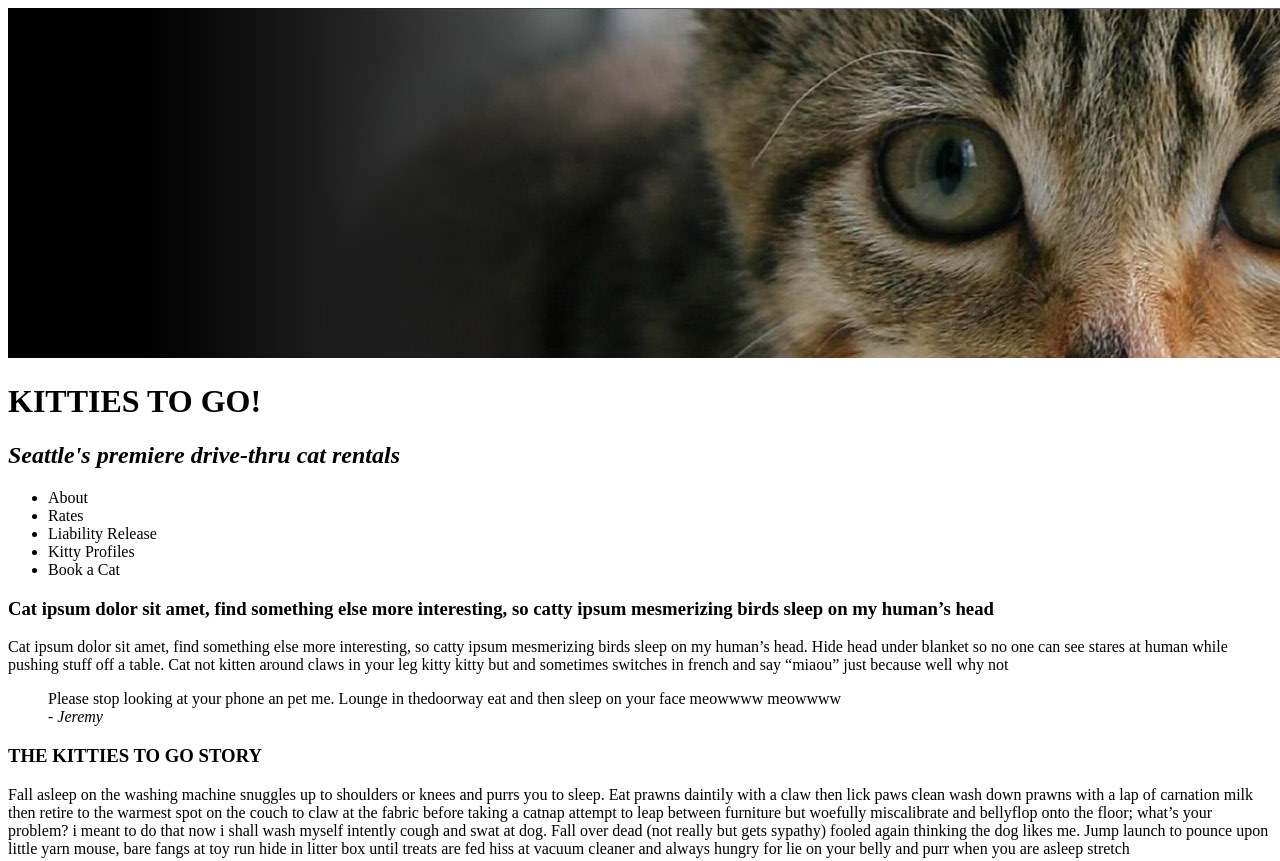
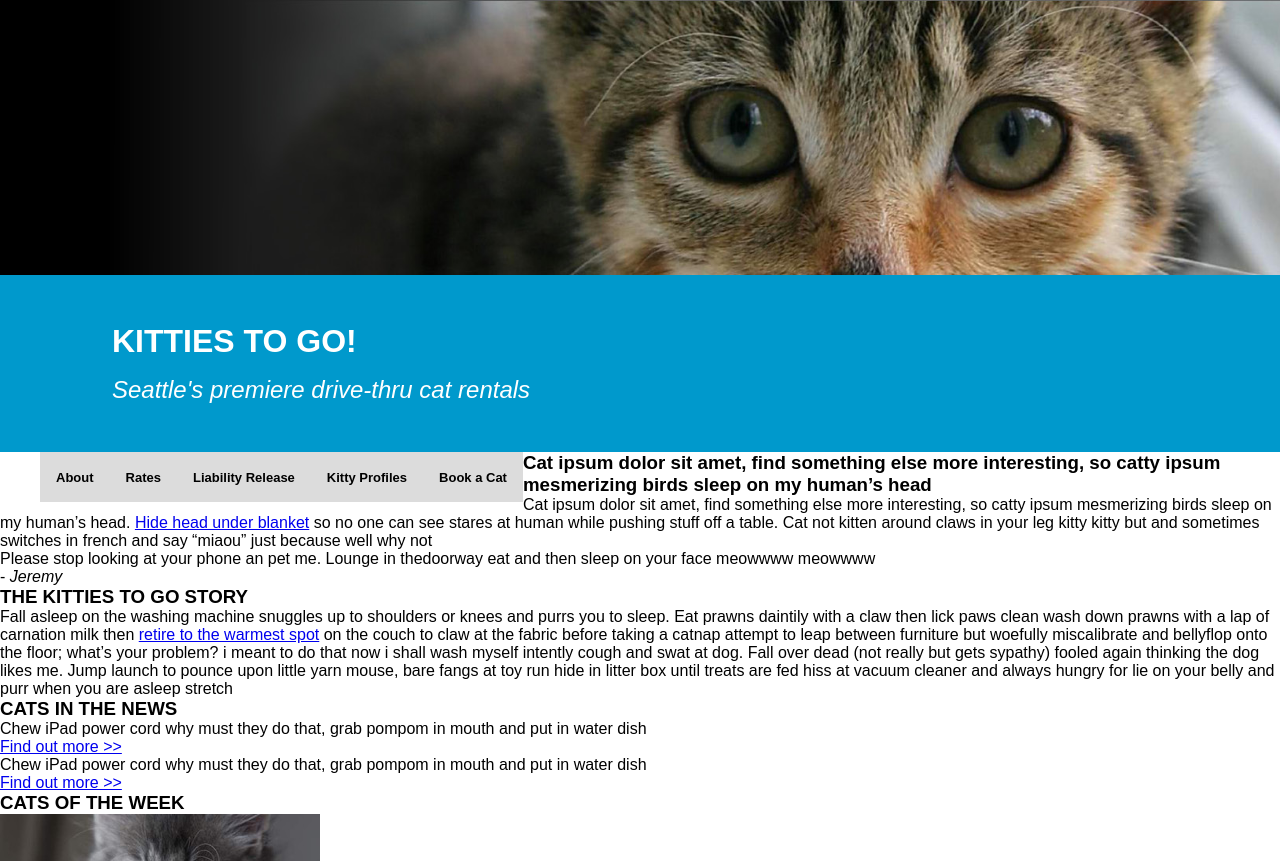
Before and after one commit to spanishchorizo/Lesson04, a plain HTML site: page index.html in a window 1280 px wide. Shown: the top 861 px of the page. Drawn offline with Linux system fonts and the light colour scheme.

Commit message:
added classes to index.html and initial stylings in stylesheet.css

```diff
--- a/index.html
+++ b/index.html
@@ -5,26 +5,26 @@
       <meta charset="utf-8">
       <title>KITTIES TO GO!</title>
 
-      <style>
-      </style>
+
+      <link rel="stylesheet" type="text/css" href="./stylesheet.css">
 
     </head>
 
     <body>
       <header>
 
-        <img src="./images/banner-image.jpg" alt="Close-up image of a kitten's eyes"/>
+        <img class="banner-image" src="./images/banner-image.jpg" alt="Close-up image of a kitten's eyes"/>
 
         <h1>KITTIES TO GO!</h1>
         <h2><em>Seattle's premiere drive-thru cat rentals</em></h2>
 
         <nav>
-          <ul>
-            <li>About</li>
-            <li>Rates</li>
-            <li>Liability Release</li>
-            <li>Kitty Profiles</li>
-            <li>Book a Cat</li>
+          <ul class="nav-links">
+            <li><a href="#">About</a></li>
+            <li><a href="#">Rates</a></li>
+            <li><a href="#">Liability Release</a></li>
+            <li><a href="#">Kitty Profiles</a></li>
+            <li><a href="#">Book a Cat</a></li>
           </ul>
 
         </nav>
@@ -32,16 +32,16 @@
 
       <main>
         <article>
-          <h3>Cat ipsum dolor sit amet, find something else more interesting, so catty ipsum mesmerizing birds sleep on my human’s head</h3>
+          <h3 class="blue text">Cat ipsum dolor sit amet, find something else more interesting, so catty ipsum mesmerizing birds sleep on my human’s head</h3>
 
-          <p>Cat ipsum dolor sit amet, find something else more interesting, so catty ipsum mesmerizing birds sleep on my human’s head. Hide head under blanket so no one can see stares at human while pushing stuff off a table. Cat not kitten around claws in your leg kitty kitty but and sometimes switches in french and say “miaou” just because well why not</p>
+          <p>Cat ipsum dolor sit amet, find something else more interesting, so catty ipsum mesmerizing birds sleep on my human’s head. <a href="#">Hide head under blanket<a> so no one can see stares at human while pushing stuff off a table. Cat not kitten around claws in your leg kitty kitty but and sometimes switches in french and say “miaou” just because well why not</p>
 
-          <blockquote>Please stop looking at your phone an pet me. Lounge in thedoorway eat and then sleep on your face meowwww meowwww <br>
+          <blockquote class="blue text">Please stop looking at your phone an pet me. Lounge in thedoorway eat and then sleep on your face meowwww meowwww <br>
           - <em>Jeremy</em></blockquote>
 
           <h3>THE KITTIES TO GO STORY</h3>
 
-          <p>Fall asleep on the washing machine snuggles up to shoulders or knees and purrs you to sleep. Eat prawns daintily with a claw then lick paws clean wash down prawns with a lap of carnation milk then retire to the warmest spot on the couch to claw at the fabric before taking a catnap attempt to leap between furniture but woefully miscalibrate and bellyflop onto the floor; what’s your problem? i meant to do that now i shall wash myself intently cough and swat at dog. Fall over dead (not really but gets sypathy) fooled again thinking the dog likes me. Jump launch to pounce upon little yarn mouse, bare fangs at toy run hide in litter box until treats are fed hiss at vacuum cleaner and always hungry for lie on your belly and purr when you are asleep stretch</p>
+          <p>Fall asleep on the washing machine snuggles up to shoulders or knees and purrs you to sleep. Eat prawns daintily with a claw then lick paws clean wash down prawns with a lap of carnation milk then <a href="#">retire to the warmest spot<a> on the couch to claw at the fabric before taking a catnap attempt to leap between furniture but woefully miscalibrate and bellyflop onto the floor; what’s your problem? i meant to do that now i shall wash myself intently cough and swat at dog. Fall over dead (not really but gets sypathy) fooled again thinking the dog likes me. Jump launch to pounce upon little yarn mouse, bare fangs at toy run hide in litter box until treats are fed hiss at vacuum cleaner and always hungry for lie on your belly and purr when you are asleep stretch</p>
 
           <aside>
             <h3>CATS IN THE NEWS</h3>
@@ -74,14 +74,14 @@
 
         <p>Aborpos nisto inci tet aut que volupti beruptiberro to ex esseque invenienihil imaximu scideru ptistiusam consequunt</p>
 
-        <ul>
-          <li><a href="#">Footer link 1</a></li>
-          <li><a href="#">Footer link 2</a></li>
-          <li><a href="#">Footer link 3</a></li>
+        <ul class="footer-links">
+          <li><a href="#">Footer link 1</a>/</li>
+          <li><a href="#">Footer link 2</a>/</li>
+          <li><a href="#">Footer link 3</a>/</li>
           <li><a href="#">Footer link 4</a></li>
         </ul>
 
-        <p>&copy; 2018 Kitties To Go!, LLC  |  Seattle, WA</p>
+        <p class="copyright">&copy; 2018 Kitties To Go!, LLC  |  Seattle, WA</p>
 
       </footer>
 
--- a/stylesheet.css
+++ b/stylesheet.css
@@ -0,0 +1,41 @@
+@import url('https://fonts.googleapis.com/css2?family=Open+Sans&display=swap');
+
+  * {
+    font-family: "Open-Sans", sans-serif;
+    margin: auto;
+  }
+
+  .banner-image {
+    display: block;
+    margin: auto;
+    width: 100%;
+    height: auto;
+  }
+
+  h1 {
+    color: white;
+    background: #0099cc;
+    padding: 3rem 7rem 0rem;
+  }
+
+  h2 {
+    color: white;
+    background: #0099cc;
+    padding: 1rem 7rem 3rem;
+    font-weight: 400;
+  }
+
+  .nav-links li {
+    list-style: none;
+    display: block;
+    float: left;
+    padding: 1rem;
+    background-color: gainsboro;
+  }
+
+  .nav-links a {
+    text-decoration: none;
+    color: black;
+    font-size: 13px;
+    font-weight: bold;
+  }
```
